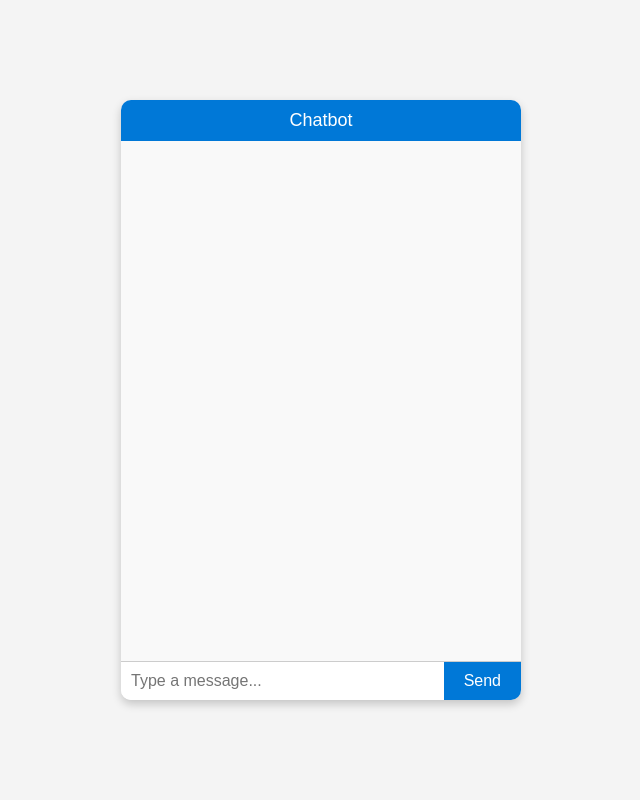
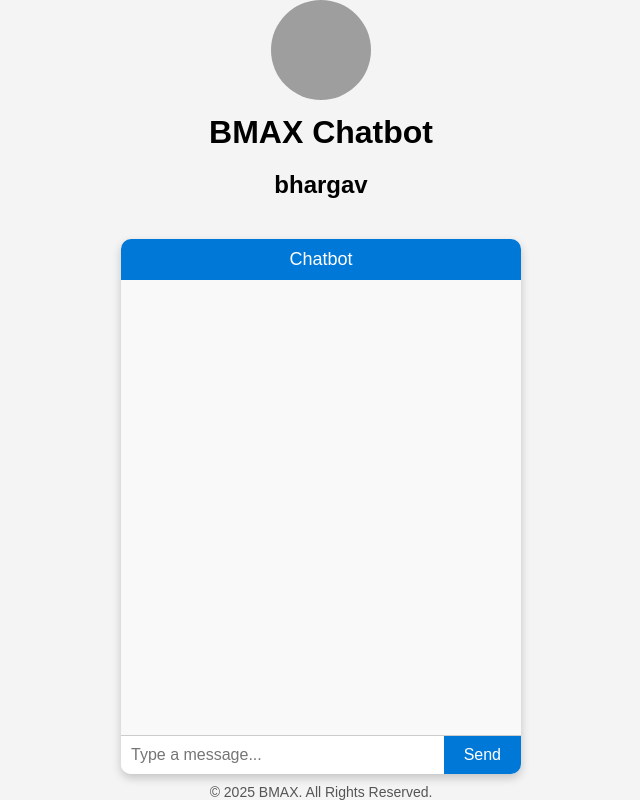
Before and after one commit to Bhargav1488-max/Chat-bot-, a plain HTML site: page index.html in a window 1280 px wide. Shown: the whole page, without its empty margins (319-959 px from the left). Drawn offline with Linux system fonts and the light colour scheme; grey boxes are pictures that could not be loaded.

Commit message:
Update index.html

```diff
--- a/index.html
+++ b/index.html
@@ -3,7 +3,7 @@
 <head>
     <meta charset="UTF-8">
     <meta name="viewport" content="width=device-width, initial-scale=1.0">
-    <title>Chatbot</title>
+    <title>BMAX Chatbot</title>
     <style>
         body {
             font-family: Arial, sans-serif;
@@ -14,6 +14,19 @@
             align-items: center;
             height: 100vh;
             background-color: #f4f4f4;
+            flex-direction: column;
+        }
+        .header {
+            text-align: center;
+            margin-bottom: 20px;
+        }
+        .header img {
+            width: 100px;
+            height: 100px;
+            border-radius: 50%;
+        }
+        .header h1 {
+            margin: 10px 0;
         }
         .chat-container {
             width: 400px;
@@ -57,9 +70,20 @@
             cursor: pointer;
             font-size: 16px;
         }
+        .footer {
+            text-align: center;
+            margin-top: 10px;
+            font-size: 14px;
+            color: #555;
+        }
     </style>
 </head>
 <body>
+    <div class="header">
+        <img src="about.jpg" alt="Your Photo"> <!-- Replace with your photo URL -->
+        <h1>BMAX Chatbot</h1>
+        <h2>bhargav</h2> <!-- Replace "Your Name" with your actual name -->
+    </div>
     <div class="chat-container">
         <div class="chat-header">Chatbot</div>
         <div class="chat-messages" id="chatMessages"></div>
@@ -67,6 +91,9 @@
             <input type="text" id="userInput" placeholder="Type a message...">
             <button onclick="sendMessage()">Send</button>
         </div>
+    </div>
+    <div class="footer">
+        © 2025 BMAX. All Rights Reserved.
     </div>
 
     <script>
@@ -107,3 +134,11 @@
 
         // Function to display messages in the chat
         function displayMessage(sender, message) {
+            const messageElement = document.createElement('div');
+            messageElement.textContent = `${sender}: ${message}`;
+            chatMessages.appendChild(messageElement);
+            chatMessages.scrollTop = chatMessages.scrollHeight;
+        }
+    </script>
+</body>
+</html>
```
